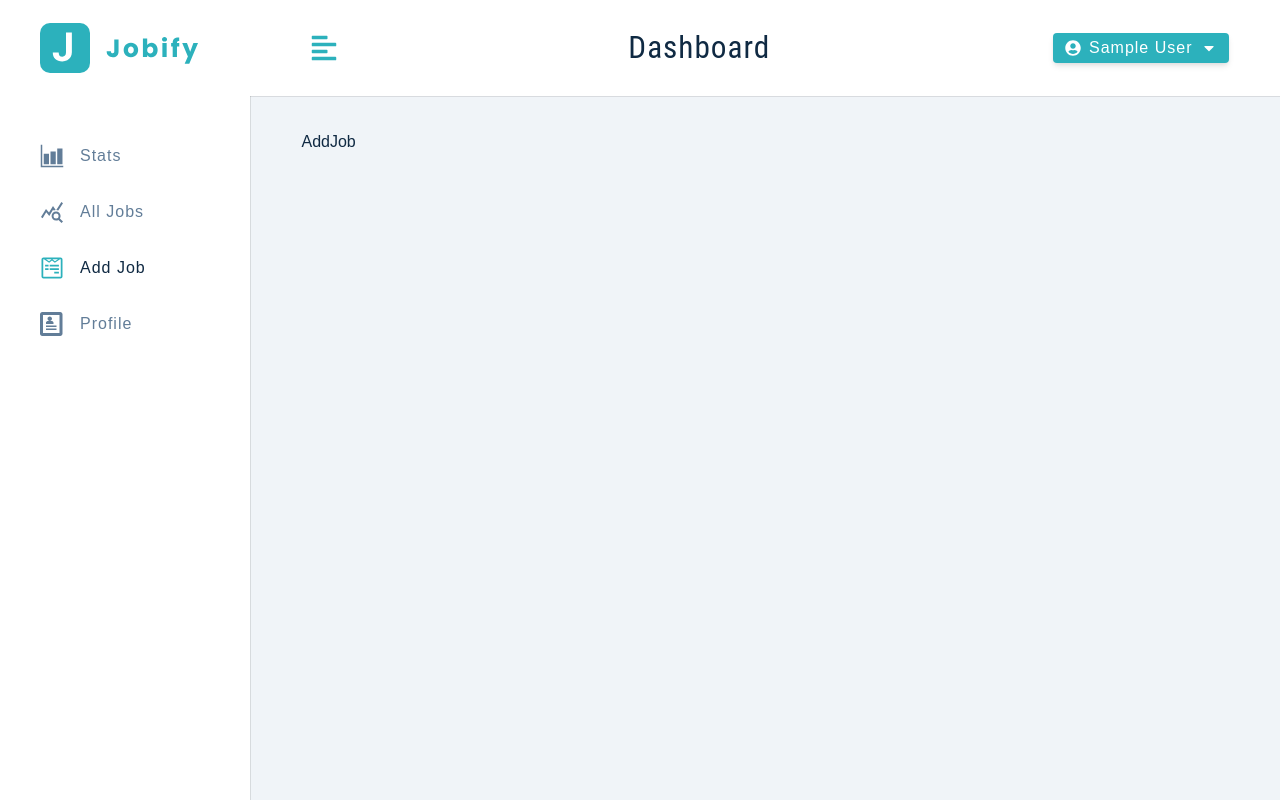
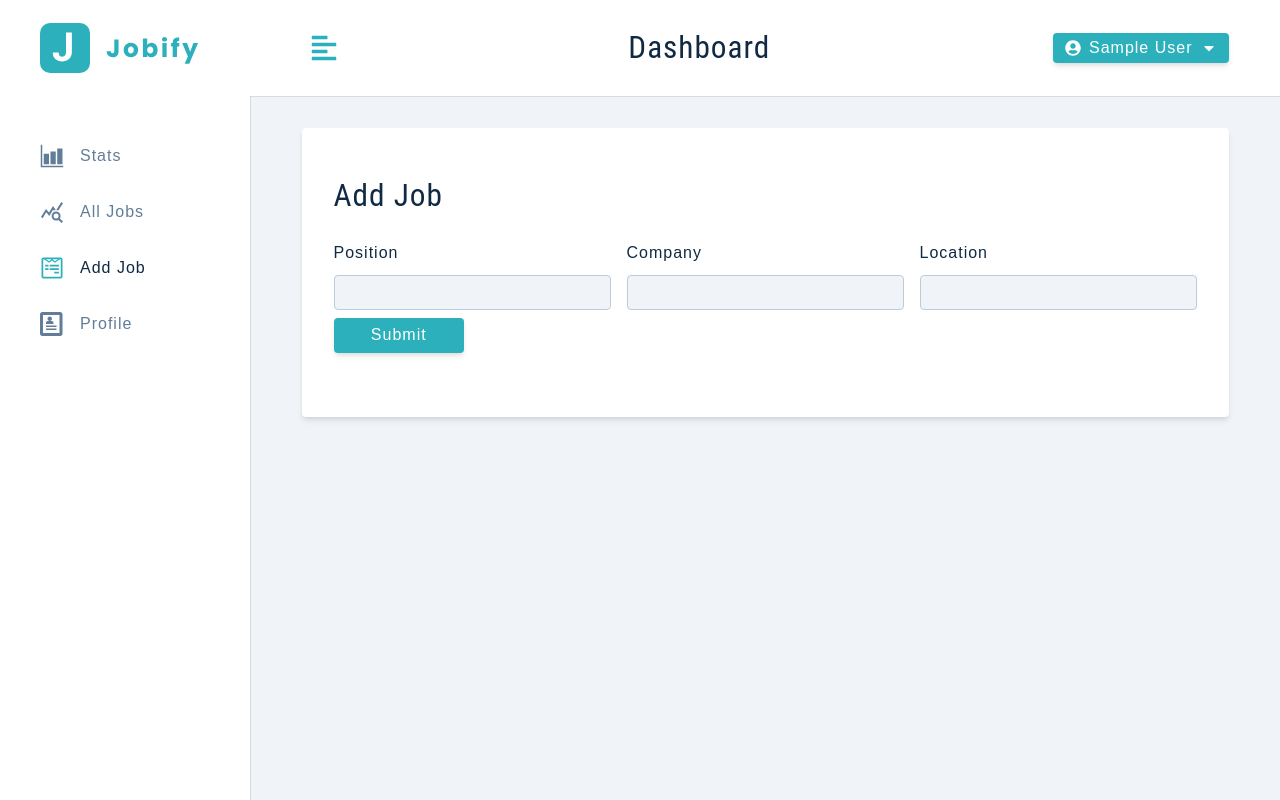
Before and after one commit to AdelHasan/apptracker, a React (Create React App) app in the folder client/: page /add-job in a window 1280 px wide. Built offline with nearby package versions, Linux system fonts and the light colour scheme; sample sign-in values are in the browser's storage.

Commit message:
main structure for add job page

```diff
--- a/client/src/pages/dashboard/AddJob.js
+++ b/client/src/pages/dashboard/AddJob.js
@@ -1,6 +1,82 @@
+import { FormRow, Alert } from "../../components";
+import { useAppContext } from "../../context/appContext";
+import Wrapper from "../../assets/wrappers/DashboardFormPage";
+
 const AddJob = () => {
+  const {
+    isEditing,
+    showAlert,
+    displayAlert,
+    position,
+    company,
+    jobLocation,
+    jobType,
+    JobTypeOptions,
+    status,
+    statusOptions,
+  } = useAppContext();
+
+  const handleSubmit = (e) => {
+    e.preventDefault();
+
+    if (!position || !company || !jobLocation) {
+      displayAlert();
+      return;
+    }
+    console.log("create job");
+  };
+
+  const handleJobInput = (e) => {
+    const name = e.target.name;
+    const value = e.target.value;
+    console.log(`${name}:${value}`);
+  };
+
   return (
-    <div>AddJob</div>
-  )
-}
-export default AddJob
+    <Wrapper>
+      <form className="form">
+        <h3>{isEditing ? "edit job" : "add job"} </h3>
+        {showAlert && <Alert />}
+
+        {/* position */}
+        <div className="form-center">
+          <FormRow
+            type="text"
+            name="position"
+            value={position}
+            handleChange={handleJobInput}
+          />
+          {/* company */}
+          <FormRow
+            type="text"
+            name="company"
+            value={company}
+            handleChange={handleJobInput}
+          />
+          {/* location */}
+          <FormRow
+            type="text"
+            labelText="location"
+            name="jobLocation"
+            value={jobLocation}
+            handleChange={handleJobInput}
+          />
+          {/* job type */}
+
+          {/* job status */}
+
+          <div className="btn-container">
+            <button
+              className="btn btn-block submit-btn"
+              type="submit"
+              onClick={handleSubmit}
+            >
+              submit
+            </button>
+          </div>
+        </div>
+      </form>
+    </Wrapper>
+  );
+};
+export default AddJob;
```
